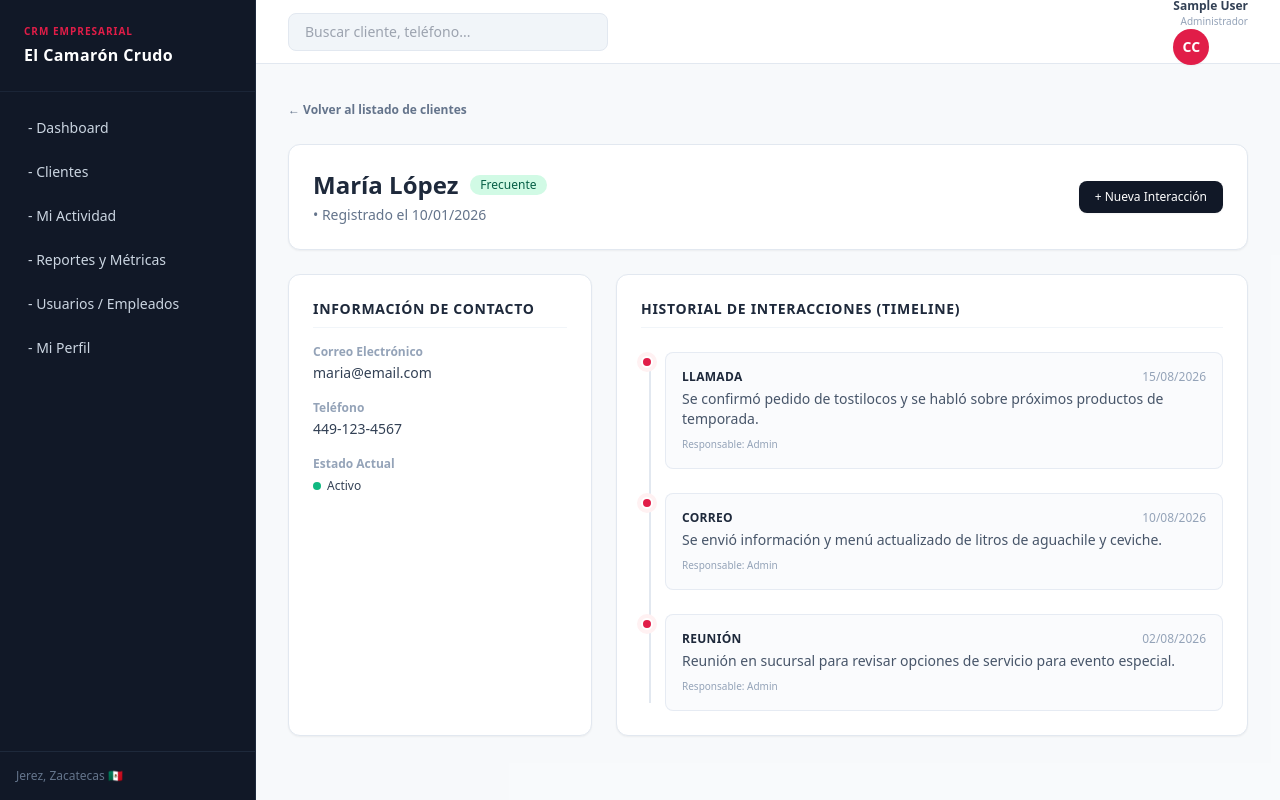
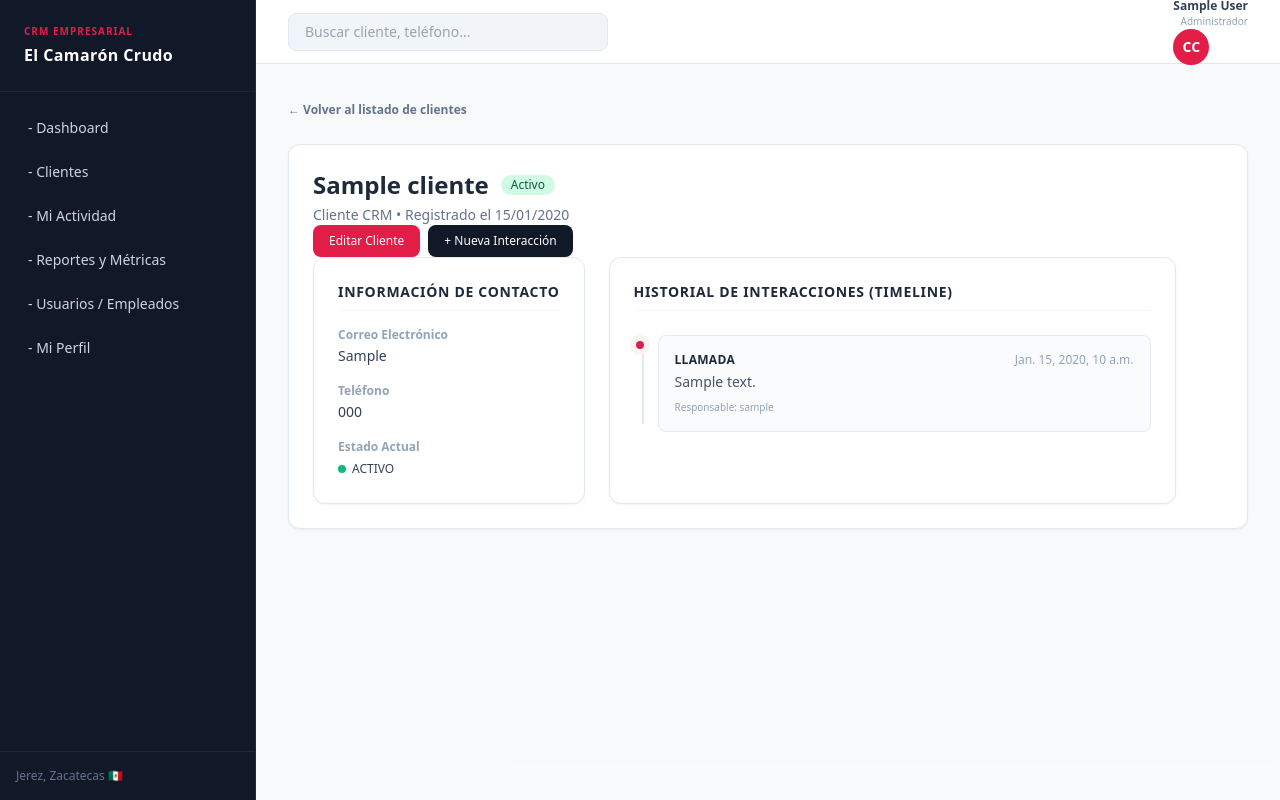
Before and after one commit to doray-raul/El-Camaron-Crudo-, a Django app: page /clientes/1/ in a window 1280 px wide. Run offline with Django 5.2, Linux system fonts and the light colour scheme; a user stored in the database is signed in; tables that the repository leaves empty hold one stand-in row (values such as "Sample post"); some libraries are stand-ins or nearby versions.

Commit message:
agregue la grafica en dashboard, arregle editar cliente, ademas de actualizar la base html

```diff
--- a/crm/templates/crm/base.html
+++ b/crm/templates/crm/base.html
@@ -22,6 +22,7 @@
             }
         }
     </script>
+    <script src="https://cdn.jsdelivr.net/npm/chart.js"></script>
 </head>
 <body class="bg-slate-50 font-sans text-slate-800 antialiased h-screen flex overflow-hidden">
 
--- a/crm/templates/crm/clientes.html
+++ b/crm/templates/crm/clientes.html
@@ -143,7 +143,10 @@
     </span>
 </td>
                         <td class="py-4 px-6 text-right">
-                            <a href="{% url 'detalle_cliente' cliente.id %}" class="bg-brand-coral/10 text-brand-coral hover:bg-brand-coral hover:text-white font-medium text-xs px-3 py-1.5 rounded-lg transition">Ver detalle</a>
+                            <a href="{% url 'detalle_cliente' cliente.id %}"
+                                class="bg-brand-coral/10 text-brand-coral hover:bg-brand-coral hover:text-white font-medium text-xs px-3 py-1.5 rounded-lg transition">
+                                Ver detalle
+                            </a>
                         </td>
                     </tr>
                     {% endfor %}
--- a/crm/templates/crm/detalle_cliente.html
+++ b/crm/templates/crm/detalle_cliente.html
@@ -17,15 +17,26 @@
             <div class="flex items-center gap-3">
                 <h2 class="text-2xl font-extrabold text-slate-800">{{ cliente.nombre }}</h2>
                 <span class="inline-flex items-center px-2.5 py-0.5 rounded-full text-xs font-medium bg-emerald-100 text-emerald-800">
-                    {{ cliente.etapa }}
+                    {{ cliente.get_estado_display }}
                 </span>
             </div>
-            <p class="text-sm text-slate-500 mt-1">{{ cliente.empresa }} • Registrado el {{ cliente.fecha_registro }}</p>
-        </div>
-        <button class="px-4 py-2 bg-brand-dark hover:bg-slate-800 text-white font-medium text-xs rounded-lg transition shadow-sm">
-            + Nueva Interacción
-        </button>
-    </div>
+            <p class="text-sm text-slate-500 mt-1">
+    Cliente CRM • Registrado el {{ cliente.fecha_registro|date:"d/m/Y" }}
+</p>
+        <div class="flex items-center gap-2">
+
+    {% if user.is_staff %}
+        <a href="{% url 'editar_cliente' cliente.id %}"
+           class="px-4 py-2 bg-brand-coral hover:bg-rose-700 text-white font-medium text-xs rounded-lg transition shadow-sm">
+            Editar Cliente
+        </a>
+    {% endif %}
+
+    <button class="px-4 py-2 bg-brand-dark hover:bg-slate-800 text-white font-medium text-xs rounded-lg transition shadow-sm">
+        + Nueva Interacción
+    </button>
+
+</div>
 
     <!-- Grid de Información e Historial -->
     <div class="grid grid-cols-1 lg:grid-cols-3 gap-6">
--- a/crm/views.py
+++ b/crm/views.py
@@ -37,6 +37,7 @@ def logout_view(request):
     return redirect('login')
 
 
+@login_required(login_url='/login/')
 def dashboard_view(request):
     total_clientes = Cliente.objects.count()
 
@@ -75,17 +76,25 @@ def dashboard_view(request):
         else 0
     )
 
+    clientes_por_etapa = Cliente.objects.values(
+        'etapa_crm'
+        ).annotate(
+            total=Count('id')
+        ).order_by('-total')
+
     context = {
         'total_clientes': total_clientes,
         'clientes_activos': clientes_activos,
         'interacciones': interacciones,
         'clientes_en_riesgo': clientes_en_riesgo,
         'porcentaje_activos': porcentaje_activos,
+        'clientes_por_etapa': list(clientes_por_etapa),
     }
 
     return render(request, 'crm/dashboard.html', context)
 
 
+@login_required(login_url='/login/')
 def clientes_view(request):
     clientes = Cliente.objects.all()
 
@@ -118,48 +127,31 @@ def clientes_view(request):
     return render(request, 'crm/clientes.html', context)
 
 
+@login_required(login_url='/login/')
 def detalle_cliente_view(request, cliente_id):
-    # Simulamos los datos del cliente seleccionado
-    cliente = {
-        'id': cliente_id,
-        'nombre': 'María López',
-        'correo': 'maria@email.com',
-        'telefono': '449-123-4567',
-        'fecha_registro': '10/01/2026',
-        'etapa': 'Frecuente',
-        'estado': 'Activo'
-    }
+    cliente = get_object_or_404(
+        Cliente,
+        id=cliente_id
+    )
 
-    # Historial de interacciones
-    interacciones = [
-        {
-            'tipo': 'Llamada',
-            'fecha': '15/08/2026',
-            'descripcion': 'Se confirmó pedido de tostilocos y se habló sobre próximos productos de temporada.',
-            'usuario': 'Admin'
-        },
-        {
-            'tipo': 'Correo',
-            'fecha': '10/08/2026',
-            'descripcion': 'Se envió información y menú actualizado de litros de aguachile y ceviche.',
-            'usuario': 'Admin'
-        },
-        {
-            'tipo': 'Reunión',
-            'fecha': '02/08/2026',
-            'descripcion': 'Reunión en sucursal para revisar opciones de servicio para evento especial.',
-            'usuario': 'Admin'
-        },
-    ]
+    interacciones = Interaccion.objects.filter(
+        cliente=cliente
+    ).select_related(
+        'usuario'
+    ).order_by('-fecha')
 
     context = {
         'cliente': cliente,
-        'interacciones': interacciones
+        'interacciones': interacciones,
     }
 
-    return render(request, 'crm/detalle_cliente.html', context)
+    return render(
+        request,
+        'crm/detalle_cliente.html',
+        context
+    )
 
-
+@login_required(login_url='/login/')
 def nuevo_cliente_view(request):
     if request.method == 'POST':
         form = ClienteForm(request.POST)
@@ -177,15 +169,30 @@ def nuevo_cliente_view(request):
     )
 
 
+@login_required(login_url='/login/')
 def editar_cliente_view(request, cliente_id):
     cliente = get_object_or_404(Cliente, id=cliente_id)
+
+    if not request.user.is_staff and not request.user.is_superuser:
+        messages.error(
+            request,
+            'No tienes permisos para editar clientes.'
+        )
+        return redirect('detalle_cliente', cliente_id=cliente.id)
 
     if request.method == 'POST':
         form = ClienteForm(request.POST, instance=cliente)
 
         if form.is_valid():
             form.save()
-            return redirect('clientes')
+            messages.success(
+                request,
+                'Cliente actualizado correctamente.'
+            )
+            return redirect(
+                'detalle_cliente',
+                cliente_id=cliente.id
+            )
     else:
         form = ClienteForm(instance=cliente)
 
@@ -194,7 +201,7 @@ def editar_cliente_view(request, cliente_id):
         'crm/editar_cliente.html',
         {
             'form': form,
-            'cliente': cliente
+            'cliente': cliente,
         }
     )
 
@@ -359,11 +366,9 @@ def editar_usuario_view(request, usuario_id):
         form = UsuarioForm(request.POST, instance=usuario)
 
         if form.is_valid():
-            form.save()
-            messages.success(
-                request,
-                'Usuario actualizado correctamente.'
-            )
+            usuario = form.save()
+            usuario.refresh_from_db()
+            messages.success(request, 'Usuario actualizado correctamente.')
             return redirect('usuarios')
     else:
         form = UsuarioForm(instance=usuario)
@@ -399,12 +404,10 @@ def editar_perfil_view(request):
         form.fields.pop('es_administrador', None)
 
         if form.is_valid():
-            form.save()
-            messages.success(
-                request,
-                'Tu perfil fue actualizado correctamente.'
-            )
-            return redirect('perfil')
+                usuario = form.save()
+                usuario.refresh_from_db()
+                messages.success(request, 'Tu perfil fue actualizado correctamente.')
+        return redirect('perfil')
     else:
         form = UsuarioForm(instance=usuario)
         form.fields.pop('es_administrador', None)
```
Also changed, not shown: crm/forms.py (+15 -13 lines), crm/templates/crm/dashboard.html (+60 -0 lines), crm/templates/crm/editar_cliente.html (+4 -10 lines).
